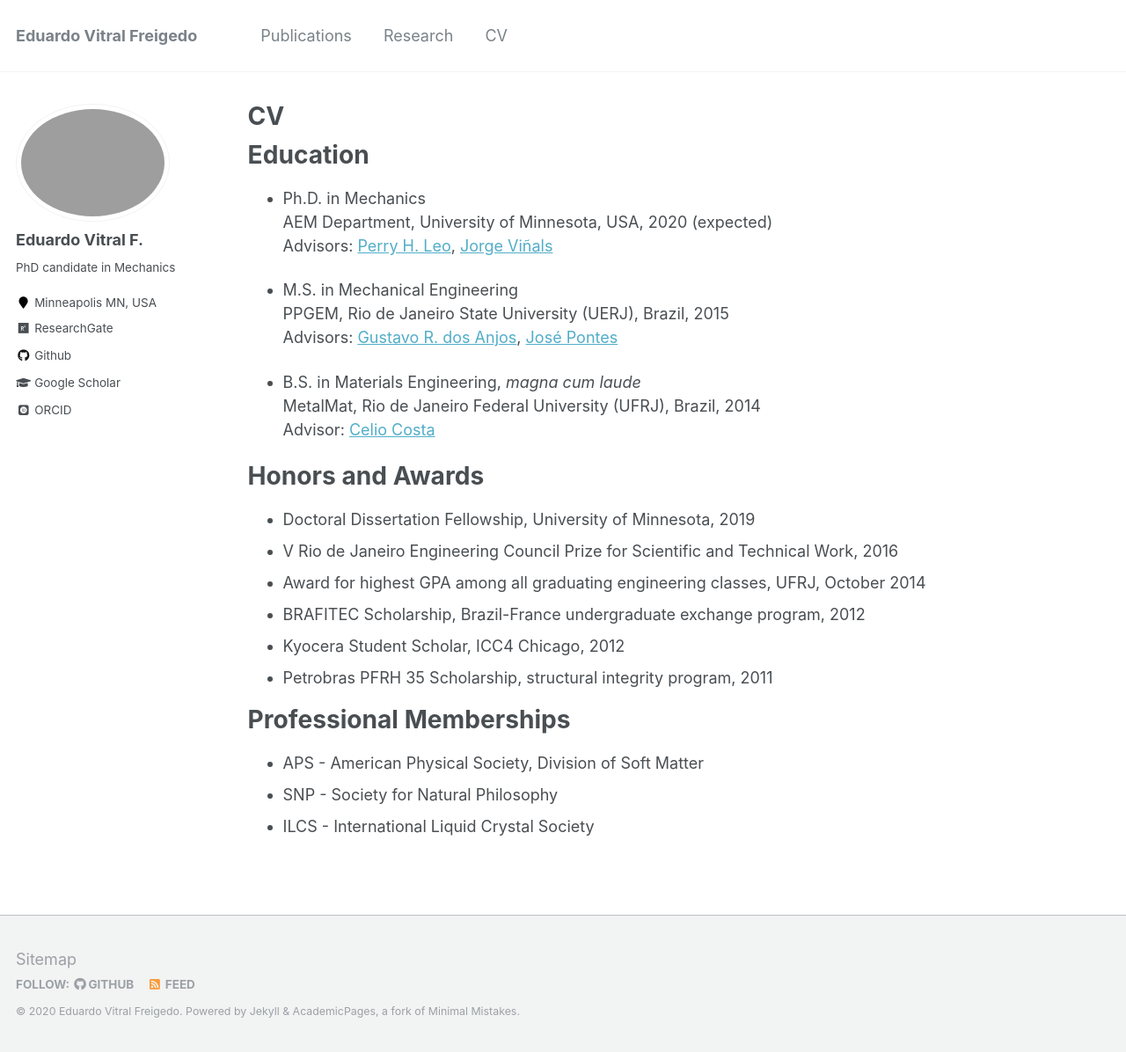
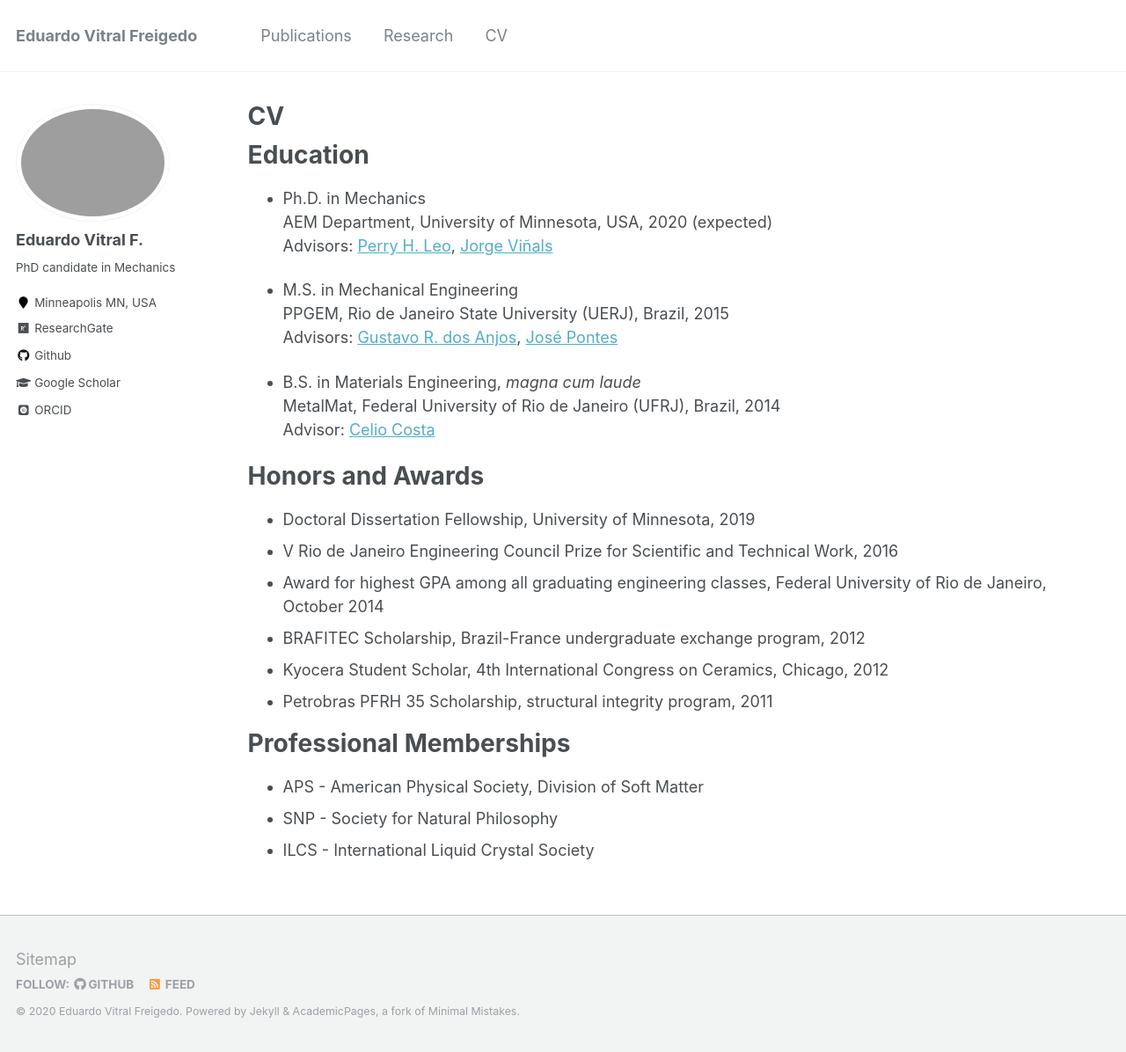
Before and after one commit to evitral/evitral.github.io, a Jekyll site: the page built from _pages/cv.md, in a window 1280 px wide and 1196 px high. Shown: the whole window at 88% size. Built offline with Jekyll 4.4.1, drawn with Linux system fonts in a browser that asks for light colours; some web fonts are replaced.

Commit message:
more fixes

```diff
--- a/_pages/cv.md
+++ b/_pages/cv.md
@@ -20,7 +20,7 @@ Education
   Advisors: [Gustavo R. dos Anjos](https://gustavorabello.github.io/), [José Pontes](http://www.gesar.uerj.br/en/staff/professor-jose-pontes.html)
 
 * B.S. in Materials Engineering, *magna cum laude* <br/>
-  MetalMat, Rio de Janeiro Federal University (UFRJ), Brazil, 2014 <br/>
+  MetalMat, Federal University of Rio de Janeiro (UFRJ), Brazil, 2014 <br/>
   Advisor: [Celio Costa](http://www.metalmat.ufrj.br/index.php/br/o-pemm/corpo-docente/professores/25-celio-albano-da-costa-neto)
 
 
@@ -28,9 +28,9 @@ Honors and Awards
 ======
 * Doctoral Dissertation Fellowship, University of Minnesota, 2019
 * V Rio de Janeiro Engineering Council Prize for Scientific and Technical Work, 2016
-* Award for highest GPA among all graduating engineering classes, UFRJ, October 2014
+* Award for highest GPA among all graduating engineering classes, Federal University of Rio de Janeiro, October 2014
 * BRAFITEC Scholarship, Brazil-France undergraduate exchange program, 2012
-* Kyocera Student Scholar, ICC4 Chicago, 2012
+* Kyocera Student Scholar, 4th International Congress on Ceramics, Chicago, 2012
 * Petrobras PFRH 35 Scholarship, structural integrity program, 2011
 
 
```
Also changed, not shown: 2 other files.
